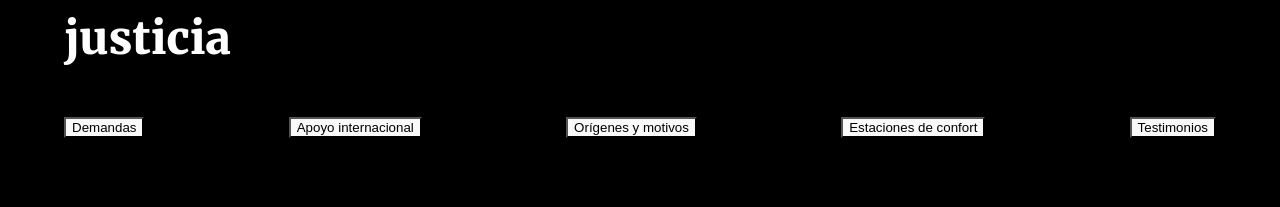
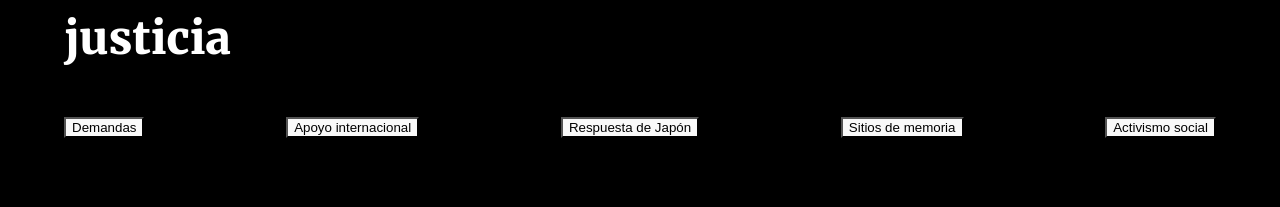
Before and after one commit to AAlejof/WWII-ComfortWomen, a React (Vite) app in the folder client/: page / in a window 1280 px wide. Shown: the part 1480-1687 px from the top of the page. Built offline with nearby package versions, Linux system fonts and the light colour scheme.

Commit message:
WIP add content

```diff
--- a/client/src/components/Truth&Justice/Truth&Justice.jsx
+++ b/client/src/components/Truth&Justice/Truth&Justice.jsx
@@ -45,37 +45,45 @@ const TruthJustice = () => {
                 </>)
         },
         {
-            title: "Orígenes y motivos",
+            title: "Respuesta de Japón",
             summary: (
                 <>
-                    <p>A partir de la invasión de Manchuria en 1931, el Imperio japonés inicia una etapa de avance militar en Asia que finalizará con el discurso de rendición del emperador de japón, Hirohito, el 14 de agosto de 1945.</p>
-                    <p>(...)</p>
-                    <p>Se han encontrado diversos documentos que prueban la existencia de este sistema de esclavización sexual. </p>
+                    <p>Hay varias organizaciones sociales feministas y abogados de derechos humanos japoneses que han colaborado con los reclamos de las víctimas. También hay académicos, periodistas y artistas japoneses comprometidos con la lucha de las “mujeres de confort”. Sin embargo, los gobiernos de Japón no han logrado generar una política consensuada que resuelva las demandas de las víctimas.</p>
                 </>
             ),
             text: (
                 <>
-                    <p>A partir de la invasión de Manchuria en 1931, el Imperio japonés inicia una etapa de avance militar en Asia que finalizará con el discurso de rendición del emperador de japón, Hirohito, el 14 de agosto de 1945. Al iniciarse el conflicto armado, la Armada Imperial observa que los soldados contraían enfermedades de trasmisión sexual. La Armada consideró que estas enfermedades era el producto de las violaciones masivas de mujeres y la concurrencia de los soldados a prostíbulos de la zona. Para prevenir las enfermedades de trasmisión sexual y controlar la salud de los soldados, decide establecer el sistema de las “mujeres de confort”. Este sistema le permitía controlar la salud de los soldados y de las mujeres esclavizadas sexualmente.</p>
-                    <p>Otro de los motivos por los cuales se establece este sistema fue mejorar la moral de los soldados. Frente a las continuas batallas y el estrés de la guerra, creían que expandir los lugares de “entretenimiento sexual” sería fundamental para mejorar la salud mental de soldados. Además, este sistema permitiría evitar los raptos masivos de mujeres que no sólo ponían en peligro la salud de los soldados, sino que también aumentaba el sentimiento antijaponés en los territorios ocupados. Desde esta perspectiva patriarcal, las mujeres fueron consideradas un objeto sexual de confort, consuelo y bienestar de los hombres de la Armada Imperial.</p>
-                    <p>Se han encontrado diversos documentos que prueban la existencia de este sistema de esclavización sexual. Entre las diversas fuentes existentes se destacan un escrito publicado en julio de 1938 en el periódico de guerra de la Novena Brigada Terrestre en el cual se solicitan más estaciones de confort para mejorar el ánimo de los soldados. Se han encontrado menciones a las “mujeres de confort” en certificados de viaje y otros documentos oficiales de la Armada Imperial. También hay varios testimonios de testigos locales y de soldados y médicos arrepentidos que corroboran la existencia de esta de red de trata. Como las investigaciones continúan, siguen apareciendo documentos e imágenes de archivo probatorias.</p>
+                    <p>El 6 de julio de 1992, el gobierno de Japón publicó el Informe Kato y el 4 de agosto de 1993 el Informe Kono. En ambos informes asumen que en base a las evidencias encontradas las víctimas fueron llevadas a las estaciones de confort en contra de su voluntad. En agosto de 1994, el por entonces primer ministro, Tomiichi Murayama, emitió una declaración donde expresaba su profundo remordimiento y les pedía disculpas sinceras a las víctimas. El 7 de diciembre, publicó un informe sobre la problemática de las “mujeres de confort” y, en 1995, se forma el Asian Women's Fund (AWF). El objetivo del AWF era compensar económicamente a las víctimas, entregarle una disculpa oficial, generar programas para su bienestar, recopilar información para conformar un registro histórico e iniciar y apoyar actividades de difusión. Este fondo estaba conformado por dinero del estado y donaciones privadas. Asimismo, no abarcó a todas las víctimas, sino a las provenientes de los países con los cuales se negoció el fondo: Corea del Sur, Filipinas, Taiwán, Holanda e Indonesia. Si bien 364 “mujeres de confort” aceptaron el AWF, las organizaciones de defensa rechazaron esta propuesta por considerar que la propuesta no resolvía todas las demandas ni tampoco incluía a todas las víctimas de la esclavitud sexual. El fondo cerró el 31 de marzo de 2007. </p>
+                    <p>El 28 de diciembre de 2015, el por entonces primer ministro de Japón, Shinzo Abe, y la ex presidenta de Corea del Sur, Park Geun-Hye, firmaron un acuerdo para resolver el problema de las “mujeres de confort” en Corea del Sur. Se convino la creación de una fundación con fondos del estado japonés para compensar a las víctimas. También se acordó el envío de una disculpa oficial a quienes solicitaran la reparación. Este acuerdo fue fuertemente rechazado por el Korean Council, House of Sharing y por diversas organizaciones surcoreanos de derechos civiles, derechos humanos y derechos de la mujer en Corea del Sur. Se exigió anular el acuerdo porque no respetaba las demandas de las víctimas y se repudió el pedido de Japón de remover la estatua de la paz ubicada frente a la Embajada de Japón en Seúl. </p>
                 </>)
         },
         {
-            title: "Estaciones de confort",
+            title: "Sitios de memoria",
             summary: (
                 <>
-                    <p>Se denomina “estación de confort” a los lugares donde las víctimas eran esclavizadas sexualmente. De acuerdo con documentos militares japoneses de la época, a las estaciones de confort también se la denominaba “estaciones de confort de los militares”, “club militar”, “estaciones de entretenimiento para soldados” o “baños públicos”.</p>
+                    <p>La lucha de las organizaciones sociales que defiende a las “mujeres de confort” en el mundo ha dado lugar a la creación de diversos espacios de memoria.</p>
                 </>
             ),
             text: (
                 <>
-                    <p>Se denomina “estación de confort” a los lugares donde las víctimas eran esclavizadas sexualmente. De acuerdo con documentos militares japoneses de la época, a las estaciones de confort también se la denominaba “estaciones de confort de los militares”, “club militar”, “estaciones de entretenimiento para soldados” o “baños públicos”. El tamaño y el tipo de estación de confort varía según cuándo, dónde y cómo estaba ubicado el ejército en la zona y quién la administraba. En algunos casos, la Armada Imperial construyó estaciones de confort, en otros, renovó burdeles o residencias ocupadas. Cuando las tropas estaban en el campo de batalla, se utilizaban lugares más precarios, por ejemplo, se utilizaron los camiones militares como estaciones de confort. Las estaciones podían ser permanentes o móviles. </p>
-                    <p>El número de víctimas por estación varia. En algunos casos se ha comprobado la existencia de hasta 70 mujeres esclavizadas en una estación. Las víctimas debían recibir a muchos hombres por día. Los soldados estaban obligados a usar condones, aunque no siempre lo utilizaban. Por eso, muchas mujeres contrajeron enfermedades de trasmisión sexual. Además del abuso sexual reiterado, eran sometidas a otros tipos de abusos físicos y psicológicos. Les daban muy poca comida por día y no podían mantener contacto con el exterior. Si bien los soldados debían abonar una tarifa al ingresar a la estación de confort, las víctimas, en general, no recibían dinero. </p>
-                    <p>La primera estación de confort se encontró en Shanghái y data de 1932. Este sitio aún permanece intacto. Según los datos relevados, a partir de la Masacre de Nanjing en 1937, el número de estaciones de confort y de mujeres esclavizadas sexualmente aumentó significativamente.  Existían diferentes formas de administrar los centros de esclavización. En algunos casos eran administradas directamente por la Armada Imperial. En otros, la armada designaba un administrador civil que era supervisado por la Armada. A veces se utilizaban comerciantes japoneses ubicados en los territorios ocupados como administradores. En la actualidad, se han encontrado registro de cientos de estaciones de confort en todos los territorios ocupados por Japón en la guerra. </p>
+                    <p>El primer museo dedicado a las víctimas de la esclavitud sexual de la Armada Imperial de Japón lo inauguró House of Sharing en Corea del Sur el 14 de agosto de 1998. El Museum of Japanese Military Sexual Slavery que funciona actualmente en Gyeonggi-do. El 5 de mayo de 2012, el Korean Council abrió el War and Women´s Human Rights Museum en Seúl. El 5 de diciembre en la ciudad de Daegu inaguraron el Museum of Military Sexual Slavry by Japan. En Corea del Sur, además de los museos, suele haber exhibiciones temporarias y permanentes en distintos museos nacionales y provinciales. La musealización de este pasado traumático se expandió a otros países de la región. En China continental se encuentra el único museo que funciona en una ex estación de confort, el Museum of Dongjiagou Japanese Military Confort Station in Longling. Además, hay una exhibición permanente en el Nanjing Massacre Memorial Hall y, en 2016, abrió el Chinese “Comfort Women” History Museum en la Shanghai Normal University. En Taipei está el Ama Museum y, en Tokio, el Japanese Women´s Active Museum on War and Peace. En Berlin, también hay un museo dedicado a las “mujeres de confort” llamado Museum der Trostfrauen.</p>
+                    <p>Una de las obras conmemorativas más famosas es la estatua de la paz (평화의 소녀상). La estatua fue creada por los artistas coreanos Kim Seo-Kyung y Kim Eun-Sung. El 11 de diciembre de 2011, fue colocada frente a la Embajada de Japón en Seúl en conmemoración a la protesta de los miércoles número mil. Esta estatua se convirtió en un símbolo global de la lucha por verdad y justicia. En la actualidad, hay cientos de estatuas colocadas en Corea del Sur, de Paju en las cercanías al paralelo 38, a la isla de Jeju, diversas versiones de la estatua de la paz conmemoran a las “mujeres de confort” en espacios públicos. Además, el Korean Council organizó la colocación de estatuas en escuelas secundarias de Corea logrando colocar 239 estatuas de la paz.</p>
+                    <p>La obra artista de los Kim se convirtió en un símbolo de memoria y justicia en otros países. Hay réplicas de la estatua de la paz en Shanghái, Hong, Kong, Sídney, Melbourne, Ratisbona, Frankfurt, Berlín, Dresde, Toronto, Nueva York, Michigan, Washington, Georgia, California y Connecticut. También hay memoriales de las “mujeres de confort” en Tainan, Manila, Borácay y diez en distintos espacios públicos de California, New Jersey y Virginia en los Estados Unidos.</p>
                 </>)
         },
         {
-            title: "Testimonios"
+            title: "Activismo social",
+            summary: (
+                <>
+                    <p>El activismo internacional de organizaciones y fundaciones en defensa de las “mujeres de confort” ha crecido en los últimos años. Las principales organizaciones del mundo son:</p>
+                </>
+            ),
+            text: (
+                <>
+                    <p>El primer museo dedicado a las víctimas de la esclavitud sexual de la Armada Imperial de Japón lo inauguró House of Sharing en Corea del Sur el 14 de agosto de 1998. El Museum of Japanese Military Sexual Slavery que funciona actualmente en Gyeonggi-do. El 5 de mayo de 2012, el Korean Council abrió el War and Women´s Human Rights Museum en Seúl. El 5 de diciembre en la ciudad de Daegu inaguraron el Museum of Military Sexual Slavry by Japan. En Corea del Sur, además de los museos, suele haber exhibiciones temporarias y permanentes en distintos museos nacionales y provinciales. La musealización de este pasado traumático se expandió a otros países de la región. En China continental se encuentra el único museo que funciona en una ex estación de confort, el Museum of Dongjiagou Japanese Military Confort Station in Longling. Además, hay una exhibición permanente en el Nanjing Massacre Memorial Hall y, en 2016, abrió el Chinese “Comfort Women” History Museum en la Shanghai Normal University. En Taipei está el Ama Museum y, en Tokio, el Japanese Women´s Active Museum on War and Peace. En Berlin, también hay un museo dedicado a las “mujeres de confort” llamado Museum der Trostfrauen.</p>
+                    <p>Una de las obras conmemorativas más famosas es la estatua de la paz (평화의 소녀상). La estatua fue creada por los artistas coreanos Kim Seo-Kyung y Kim Eun-Sung. El 11 de diciembre de 2011, fue colocada frente a la Embajada de Japón en Seúl en conmemoración a la protesta de los miércoles número mil. Esta estatua se convirtió en un símbolo global de la lucha por verdad y justicia. En la actualidad, hay cientos de estatuas colocadas en Corea del Sur, de Paju en las cercanías al paralelo 38, a la isla de Jeju, diversas versiones de la estatua de la paz conmemoran a las “mujeres de confort” en espacios públicos. Además, el Korean Council organizó la colocación de estatuas en escuelas secundarias de Corea logrando colocar 239 estatuas de la paz.</p>
+                    <p>La obra artista de los Kim se convirtió en un símbolo de memoria y justicia en otros países. Hay réplicas de la estatua de la paz en Shanghái, Hong, Kong, Sídney, Melbourne, Ratisbona, Frankfurt, Berlín, Dresde, Toronto, Nueva York, Michigan, Washington, Georgia, California y Connecticut. También hay memoriales de las “mujeres de confort” en Tainan, Manila, Borácay y diez en distintos espacios públicos de California, New Jersey y Virginia en los Estados Unidos.</p>
+                </>)
 
         }
     ];
```
